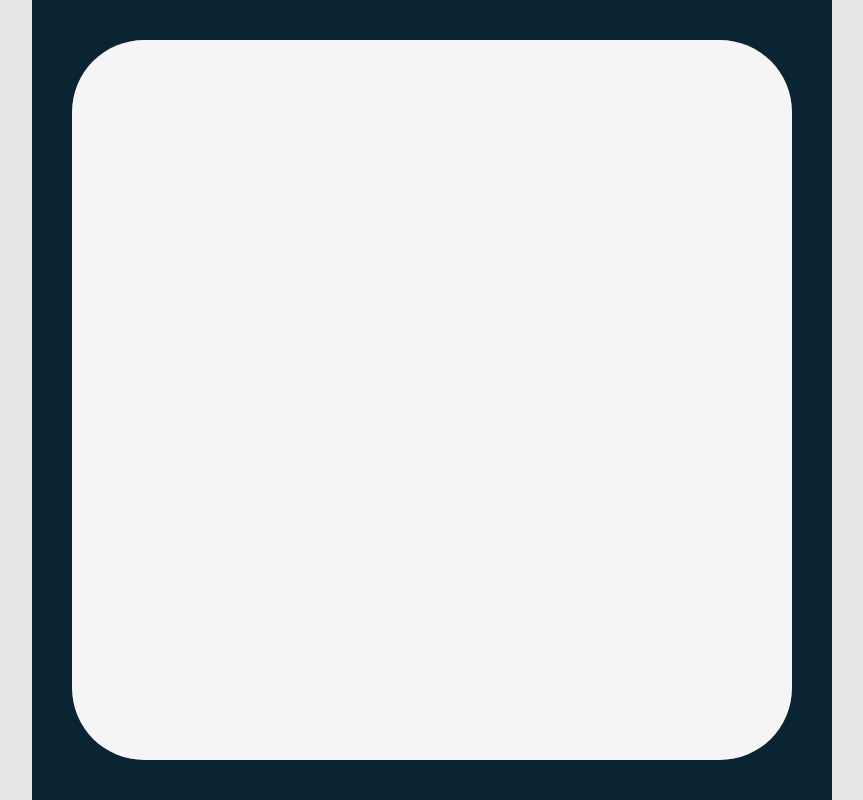
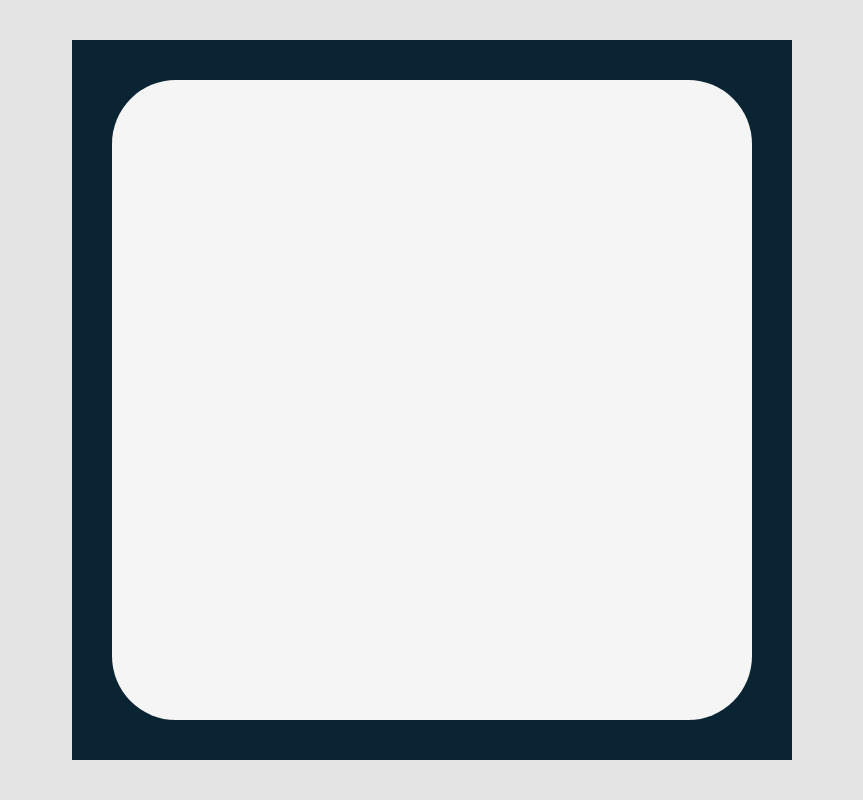
Before and after one commit to TheWoodenMan/react-tenzies, a React (Vite) app: page / in a window 1280 px wide. Shown: the whole page, without its empty margins (208-1071 px from the left). Built offline with nearby package versions, Linux system fonts and the light colour scheme.

Commit message:
this commit improves the screen width relative to the figma design

```diff
--- a/src/App.css
+++ b/src/App.css
@@ -19,16 +19,13 @@
 
 .whiteCard {
 	background-color: #f5f5f5;
-	width: 75vw;
-	height: 80vw;
-	margin: 0 8vw 0 0;
+	width: 85vw;
+	height: 85vw;
+	margin: 0 0 0 0;
 	border-radius: 10%;
 }
 
 @media screen and (min-width: 520px) {
-	.whiteCard {
-		margin: 0 10vw 0 0;
-	}
 }
 
 @media screen and (min-width: 1000px) and (orientation: landscape) {
@@ -39,16 +36,16 @@
 	}
 
 	.App {
-		height: 100vh;
-		width: 100vh;
+		height: 90vh;
+		width: 90vh;
 
 		justify-content: center;
 		align-items: center;
 	}
 
 	.whiteCard {
-		width: 90vh;
-		height: 90vh;
+		width: 80vh;
+		height: 80vh;
 		margin: 0;
 		border-radius: 10%;
 		justify-content: center;
```
